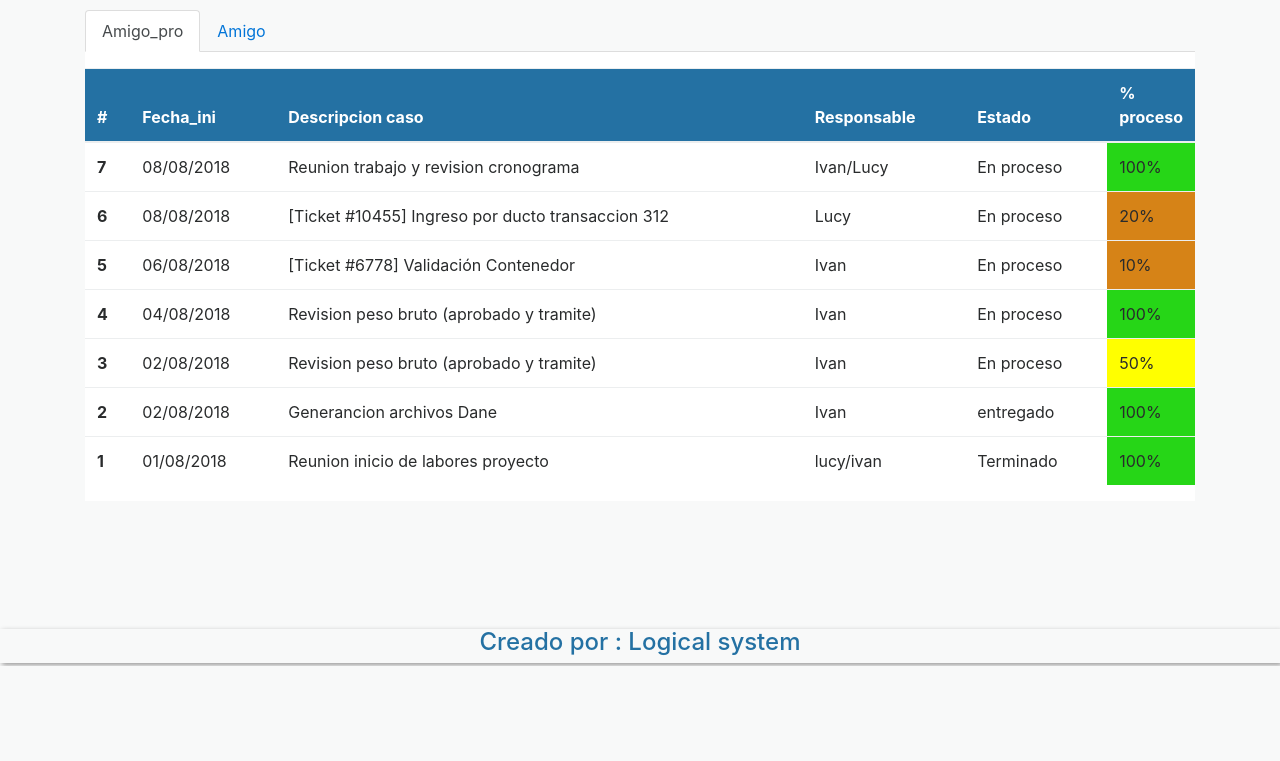
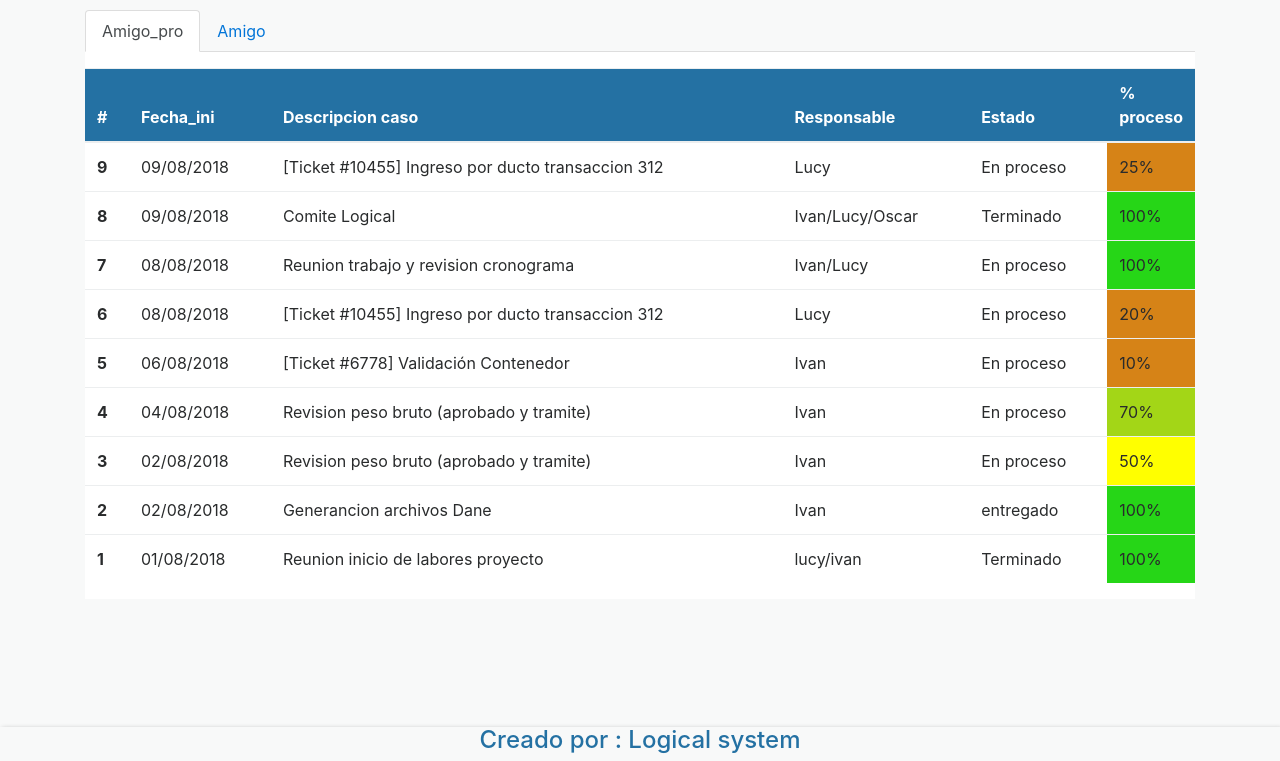
Before and after one commit to andrextor/bitacora_zfp, a plain HTML site: page index.html in a window 1280 px wide. Shown: the part 134-895 px from the top of the page. Before the commit the page ends 800 px from the top, so only its background shows below. Drawn offline with nearby package versions, Linux system fonts and the light colour scheme.

Commit message:
cambios 09/08/2018

```diff
--- a/index.html
+++ b/index.html
@@ -49,6 +49,23 @@
 								</thead>
 								<tbody>
 										<tr>
+												<th scope="row">9</th>
+												<td>09/08/2018</td>
+												<td>[Ticket #10455] Ingreso por ducto transaccion 312</td>
+												<td>Lucy</td>
+												<td>En proceso</td>
+												<td style="background: #d68317; width:1em;">25%</td>
+											</tr>
+										<tr>
+												<th scope="row">8</th>
+												<td>09/08/2018</td>
+												<td>Comite Logical</td>
+												<td>Ivan/Lucy/Oscar</td>
+												<td>Terminado</td>
+												<td style="background: #26D617; width:1em;">100%</td>
+
+											</tr>
+										<tr>
 												<th scope="row">7</th>
 												<td>08/08/2018</td>
 												<td>Reunion trabajo y revision cronograma</td>
@@ -80,7 +97,7 @@
 										<td>Revision peso bruto (aprobado y tramite)</td>
 										<td>Ivan</td>
 										<td>En proceso</td>
-										<td style="background: #26D617; width:1em;">100%</td>
+										<td style="background: rgb(163, 214, 23); width:1em;">70%</td>
 									</tr>
 
 
```
